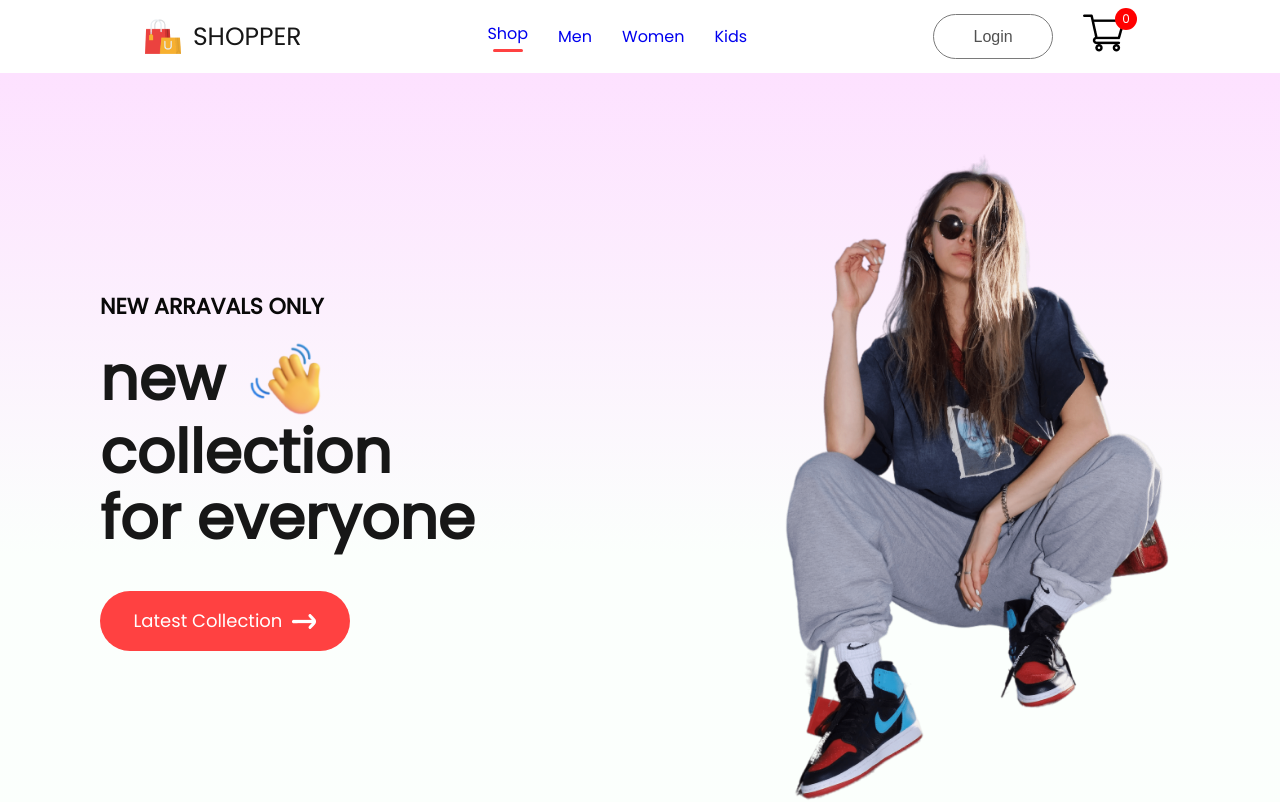
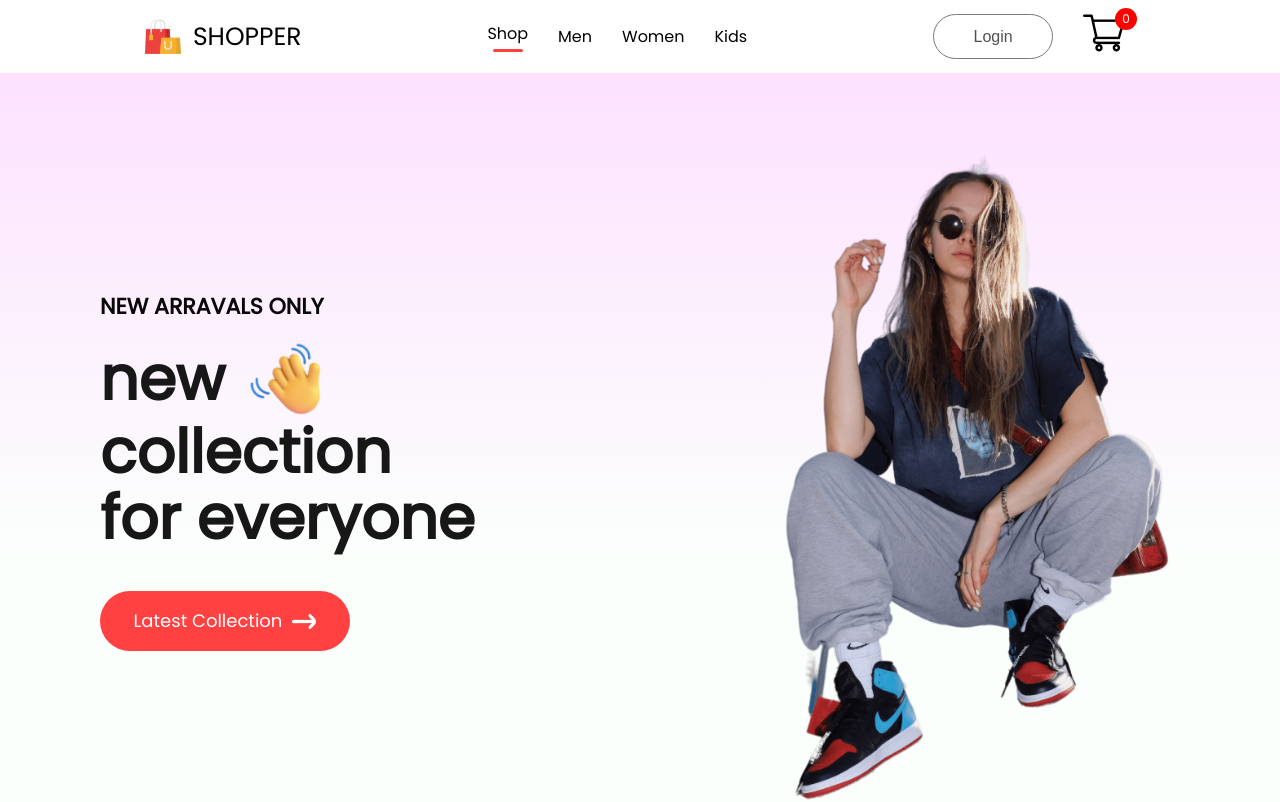
Before and after one commit to harsh-singh10/E-Commerce, a React (Vite) app: page / in a window 1280 px wide. Shown: the top 802 px of the page. Built offline with nearby package versions, Linux system fonts and the light colour scheme.

Commit message:
some change in link

```diff
--- a/package.json
+++ b/package.json
@@ -15,7 +15,7 @@
   "dependencies": {
     "react": "^18.2.0",
     "react-dom": "^18.2.0",
-    "react-router-dom": "^6.21.2"
+    "react-router-dom": "^6.22.3"
   },
   "devDependencies": {
     "@types/react": "^18.2.43",
--- a/src/Components/Navbar/Navbar.jsx
+++ b/src/Components/Navbar/Navbar.jsx
@@ -21,15 +21,15 @@ export const Nav = () => {
         <div className="navbar">
             <div className="nav-logo">
                 <img src={logo} alt="" />
-                <p>SHOPPER</p>
+                <p onClick={()=>{setmenu("shop")}}> <Link to = '/' style={{textDecoration:"none" , color: "black"}}>SHOPPER </Link>  </p>
             </div>
             <img className='nav-dropdown' onClick={dropToggle} src={nav_dropdown} alt="" />
             <ul ref={menuRef} className='nav-menu'>
-                <li onClick={()=>{setmenu("shop")}}> <Link to = '/' style={{textDecoration:"none"}}>Shop</Link> {menu === "shop" ?<hr />   : <></>} </li>
-                <li onClick={()=>{setmenu("men")}}> <Link to='/men' style={{textDecoration:"none"}}>Men </Link> {menu === "men" ?<hr /> : <></>}</li>
-                <li onClick={()=>{setmenu("women")}}> <Link to='/women' style={{textDecoration:"none"}} >Women</Link>  {menu === "women" ?<hr /> : <></>}</li>
+                <li onClick={()=>{setmenu("shop")}}> <Link to = '/' style={{textDecoration:"none" ,  color: "black"}}>Shop</Link> {menu === "shop" ?<hr />   : <></>} </li>
+                <li onClick={()=>{setmenu("men")}}> <Link to='/men' style={{textDecoration:"none" , color: "black"}}>Men </Link> {menu === "men" ?<hr /> : <></>}</li>
+                <li onClick={()=>{setmenu("women")}}> <Link to='/women' style={{textDecoration:"none" , color: "black"}} >Women</Link>  {menu === "women" ?<hr /> : <></>}</li>
 
-                <li onClick={()=>{setmenu("kid")}}> <Link to = '/kid' style={{textDecoration:"none"}}>Kids</Link>  {menu === "kid" ?<hr /> : <></>}</li>
+                <li onClick={()=>{setmenu("kid")}}> <Link to = '/kid' style={{textDecoration:"none" , color: "black"}}>Kids</Link>  {menu === "kid" ?<hr /> : <></>}</li>
             </ul>
             <div className="nav-login-cart">
                 <Link to='/login'> <button>Login</button> </Link>
```
Also changed, not shown: src/App.jsx (+7 -2 lines), 1 other file (tests, documents, lock files or other folders).
